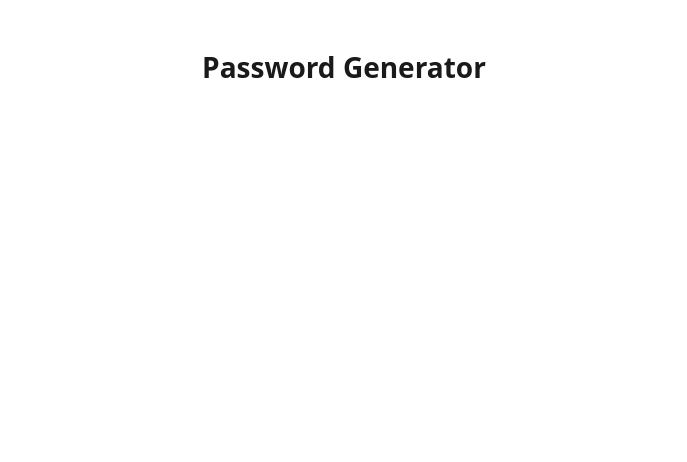
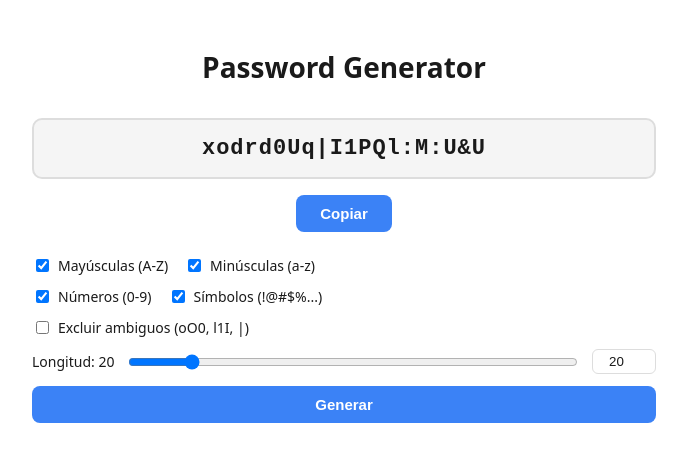
Before and after one commit to agusbram/Password-Generator, a Vue app: page / in a window 1280 px wide. Before the commit this address had no page. Shown: the top 462 px of the page, without its empty margins (296-983 px from the left). Built offline with nearby package versions, Linux system fonts and the light colour scheme; the HTML template or start-up script is replaced by a standard one.

Commit message:
Fase 2: generador de contraseñas al estilo BitWarden

```diff
--- /dev/null
+++ b/src/components/PasswordDisplay.vue
@@ -0,0 +1,84 @@
+<script setup lang="ts">
+defineProps<{
+  password: string
+  copied: boolean
+}>()
+
+const emit = defineEmits<{
+  generate: []
+  copy: []
+}>()
+</script>
+
+<template>
+  <div class="display">
+    <div class="password-box">
+      <span class="password-text">{{ password || '—' }}</span>
+    </div>
+    <div class="actions">
+      <button class="btn btn-copy" :disabled="!password" @click="$emit('copy')">
+        {{ copied ? '¡Copiado!' : 'Copiar' }}
+      </button>
+    </div>
+  </div>
+</template>
+
+<style scoped>
+.display {
+  display: flex;
+  flex-direction: column;
+  align-items: center;
+  gap: 16px;
+}
+
+.password-box {
+  width: 100%;
+  padding: 16px 20px;
+  border: 2px solid var(--border);
+  border-radius: 10px;
+  background: var(--bg-card);
+  text-align: center;
+  min-height: 56px;
+  display: flex;
+  align-items: center;
+  justify-content: center;
+}
+
+.password-text {
+  font-family: 'Courier New', Courier, monospace;
+  font-size: 22px;
+  font-weight: 600;
+  letter-spacing: 1px;
+  word-break: break-all;
+  color: var(--text);
+}
+
+.actions {
+  display: flex;
+  gap: 10px;
+}
+
+.btn {
+  padding: 10px 24px;
+  border: none;
+  border-radius: 8px;
+  cursor: pointer;
+  font-size: 15px;
+  font-weight: 600;
+  transition: background 0.2s;
+}
+
+.btn-copy {
+  background: var(--accent);
+  color: #fff;
+}
+
+.btn-copy:hover:not(:disabled) {
+  background: var(--accent-hover);
+}
+
+.btn:disabled {
+  opacity: 0.5;
+  cursor: not-allowed;
+}
+</style>
--- /dev/null
+++ b/src/components/PasswordGenerator.vue
@@ -0,0 +1,26 @@
+<script setup lang="ts">
+import { usePasswordGenerator } from '../composables/usePasswordGenerator'
+import PasswordOptions from './PasswordOptions.vue'
+import PasswordDisplay from './PasswordDisplay.vue'
+
+const { password, copied, options, generate, copy } = usePasswordGenerator()
+
+function hasSelectedTypes(): boolean {
+  return options.value.uppercase || options.value.lowercase || options.value.numbers || options.value.symbols
+}
+</script>
+
+<template>
+  <div class="generator">
+    <PasswordDisplay :password :copied @generate="generate" @copy="copy" />
+    <PasswordOptions :options :can-generate="hasSelectedTypes()" @update:options="options = $event" @generate="generate" />
+  </div>
+</template>
+
+<style scoped>
+.generator {
+  display: flex;
+  flex-direction: column;
+  gap: 24px;
+}
+</style>
--- /dev/null
+++ b/src/components/PasswordOptions.vue
@@ -0,0 +1,125 @@
+<script setup lang="ts">
+import type { PasswordOptions } from '../utils/password'
+
+const props = defineProps<{
+  options: PasswordOptions
+  canGenerate: boolean
+}>()
+
+const emit = defineEmits<{
+  'update:options': [value: PasswordOptions]
+  generate: []
+}>()
+
+function update<K extends keyof PasswordOptions>(key: K, value: PasswordOptions[K]) {
+  emit('update:options', { ...props.options, [key]: value })
+}
+</script>
+
+<template>
+  <div class="options">
+    <div class="option-row">
+      <label class="checkbox-label">
+        <input type="checkbox" :checked="options.uppercase" @change="update('uppercase', ($event.target as HTMLInputElement).checked)" />
+        Mayúsculas (A-Z)
+      </label>
+      <label class="checkbox-label">
+        <input type="checkbox" :checked="options.lowercase" @change="update('lowercase', ($event.target as HTMLInputElement).checked)" />
+        Minúsculas (a-z)
+      </label>
+    </div>
+    <div class="option-row">
+      <label class="checkbox-label">
+        <input type="checkbox" :checked="options.numbers" @change="update('numbers', ($event.target as HTMLInputElement).checked)" />
+        Números (0-9)
+      </label>
+      <label class="checkbox-label">
+        <input type="checkbox" :checked="options.symbols" @change="update('symbols', ($event.target as HTMLInputElement).checked)" />
+        Símbolos (!@#$%...)
+      </label>
+    </div>
+    <label class="checkbox-label">
+      <input type="checkbox" :checked="options.excludeAmbiguous" @change="update('excludeAmbiguous', ($event.target as HTMLInputElement).checked)" />
+      Excluir ambiguos (oO0, l1I, |)
+    </label>
+    <div class="length-row">
+      <label for="length">Longitud: {{ options.length }}</label>
+      <input id="length" type="range" min="4" max="128" :value="options.length" @input="update('length', Number(($event.target as HTMLInputElement).value))" />
+      <input type="number" min="4" max="128" :value="options.length" @input="update('length', Number(($event.target as HTMLInputElement).value))" class="length-input" />
+    </div>
+    <button class="btn btn-gen" :disabled="!canGenerate" @click="$emit('generate')">
+      Generar
+    </button>
+  </div>
+</template>
+
+<style scoped>
+.options {
+  display: flex;
+  flex-direction: column;
+  gap: 12px;
+}
+
+.option-row {
+  display: flex;
+  gap: 16px;
+  flex-wrap: wrap;
+}
+
+.checkbox-label {
+  display: flex;
+  align-items: center;
+  gap: 6px;
+  cursor: pointer;
+  font-size: 14px;
+}
+
+.length-row {
+  display: flex;
+  align-items: center;
+  gap: 12px;
+}
+
+.length-row label {
+  min-width: 80px;
+  font-size: 14px;
+}
+
+.length-row input[type="range"] {
+  flex: 1;
+}
+
+.length-input {
+  width: 64px;
+  padding: 4px 8px;
+  border: 1px solid var(--border);
+  border-radius: 6px;
+  background: var(--bg);
+  color: var(--text);
+  text-align: center;
+}
+
+.btn {
+  padding: 10px 20px;
+  border: none;
+  border-radius: 8px;
+  cursor: pointer;
+  font-size: 15px;
+  font-weight: 600;
+  transition: background 0.2s;
+}
+
+.btn-gen {
+  background: var(--accent);
+  color: #fff;
+}
+
+.btn-gen:hover:not(:disabled) {
+  background: var(--accent-hover);
+}
+
+.btn:disabled {
+  opacity: 0.5;
+  cursor: not-allowed;
+}
+</style>
--- /dev/null
+++ b/src/composables/usePasswordGenerator.ts
@@ -0,0 +1,36 @@
+import { ref } from 'vue'
+import { generatePassword } from '../utils/password'
+import type { PasswordOptions } from '../utils/password'
+
+export function usePasswordGenerator() {
+  const password = ref('')
+  const copied = ref(false)
+
+  const options = ref<PasswordOptions>({
+    length: 20,
+    uppercase: true,
+    lowercase: true,
+    numbers: true,
+    symbols: true,
+    excludeAmbiguous: false,
+  })
+
+  function generate() {
+    password.value = generatePassword(options.value)
+  }
+
+  async function copy() {
+    if (!password.value) return
+    try {
+      await navigator.clipboard.writeText(password.value)
+      copied.value = true
+      setTimeout(() => { copied.value = false }, 2000)
+    } catch {
+      // fallback silencioso
+    }
+  }
+
+  generate()
+
+  return { password, copied, options, generate, copy }
+}
--- a/src/router/index.ts
+++ b/src/router/index.ts
@@ -1,7 +1,10 @@
 import { createRouter, createWebHashHistory } from 'vue-router'
 import type { RouteRecordRaw } from 'vue-router'
+import PasswordGenerator from '../components/PasswordGenerator.vue'
 
-const routes: RouteRecordRaw[] = []
+const routes: RouteRecordRaw[] = [
+  { path: '/', component: PasswordGenerator },
+]
 
 export default createRouter({
   history: createWebHashHistory(),
--- /dev/null
+++ b/src/utils/password.ts
@@ -0,0 +1,41 @@
+const UPPERCASE = 'ABCDEFGHIJKLMNOPQRSTUVWXYZ'
+const LOWERCASE = 'abcdefghijklmnopqrstuvwxyz'
+const NUMBERS = '0123456789'
+const SYMBOLS = '!@#$%^&*()_+-=[]{}|;:,.<>?'
+const AMBIGUOUS = 'oO0l1I|'
+
+export interface PasswordOptions {
+  length: number
+  uppercase: boolean
+  lowercase: boolean
+  numbers: boolean
+  symbols: boolean
+  excludeAmbiguous: boolean
+}
+
+function getCharset(opts: PasswordOptions): string {
+  let charset = ''
+  if (opts.uppercase) charset += UPPERCASE
+  if (opts.lowercase) charset += LOWERCASE
+  if (opts.numbers) charset += NUMBERS
+  if (opts.symbols) charset += SYMBOLS
+  if (opts.excludeAmbiguous) {
+    for (const ch of AMBIGUOUS) {
+      charset = charset.replace(ch, '')
+    }
+  }
+  return charset
+}
+
+export function generatePassword(opts: PasswordOptions): string {
+  const charset = getCharset(opts)
+  if (!charset) return ''
+
+  const array = new Uint32Array(opts.length)
+  crypto.getRandomValues(array)
+  let password = ''
+  for (let i = 0; i < opts.length; i++) {
+    password += charset[array[i] % charset.length]
+  }
+  return password
+}
```
